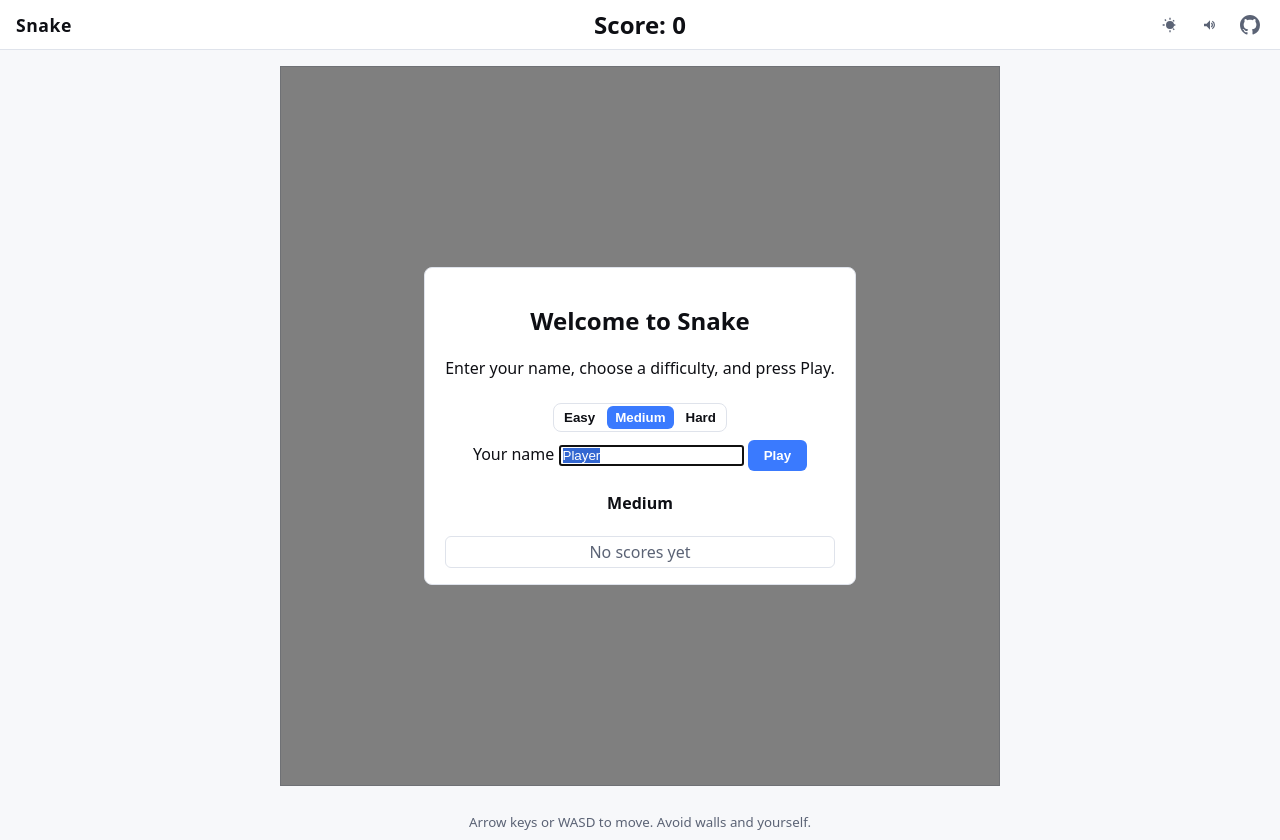
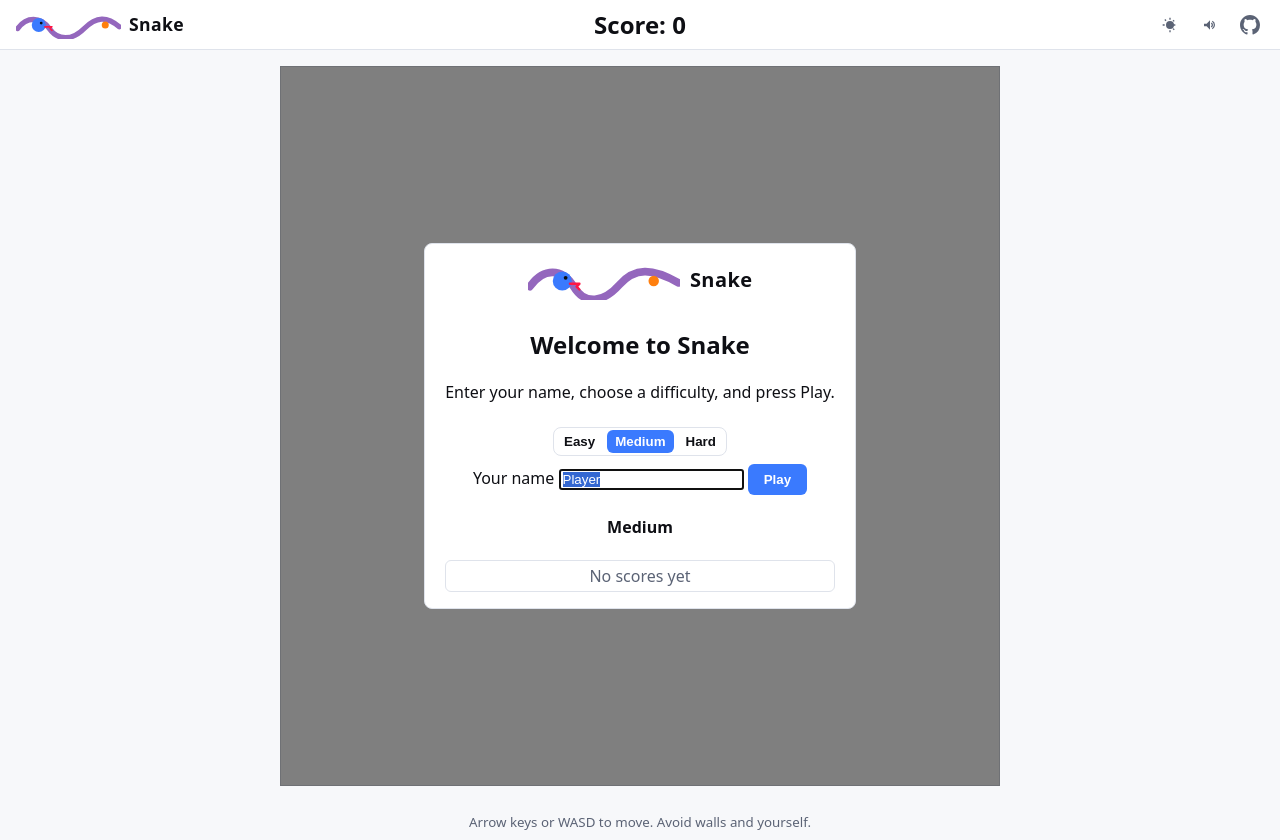
Before and after one commit to SergejT34/snale_game_junie, a website with bundled scripts: page index.html in a window 1280 px wide. Built offline with nearby package versions, Linux system fonts and the light colour scheme.

Commit message:
add branded inline SVG logo to header and Welcome overlay

```diff
--- a/index.html
+++ b/index.html
@@ -8,7 +8,18 @@
 </head>
 <body>
   <header class="topbar" role="banner">
-    <h1>Snake</h1>
+    <h1 class="logo" aria-label="Snake MVP"><svg class="logo-mark" viewBox="0 0 120 32" width="120" height="32" aria-hidden="true" focusable="false" role="img">
+        <!-- Purple body wave -->
+        <path d="M2 20 C 12 6, 28 6, 38 20 S 64 34, 78 20 S 104 6, 118 18" fill="none" stroke="var(--snake-body)" stroke-width="6" stroke-linecap="round" stroke-linejoin="round"/>
+        <!-- Blue head -->
+        <circle cx="26" cy="16" r="8" fill="var(--snake-head)"/>
+        <!-- Eye -->
+        <circle cx="28.8" cy="13.8" r="1.6" fill="#0b0c10"/>
+        <!-- Tongue -->
+        <path d="M33 18 l8 0 l-2 2 l2 2" fill="none" stroke="#ff1744" stroke-width="2" stroke-linecap="round" stroke-linejoin="round"/>
+        <!-- Food pellet (orange) -->
+        <circle cx="102" cy="16" r="4" fill="var(--food)"/>
+      </svg><span class="logo-word">Snake</span></h1>
     <div id="score" aria-live="polite" aria-atomic="true">Score: 0</div>
     <div class="topbar-right" style="display:flex; align-items:center; gap:0.75rem;">
       <button id="theme-toggle" class="icon-btn" aria-label="Toggle dark mode" aria-pressed="false" title="Toggle theme">
@@ -41,6 +52,16 @@
       <!-- Start/Welcome Overlay (also used for Game Over) -->
       <div id="start-overlay" class="overlay show" aria-hidden="false">
         <div class="overlay-content" role="dialog" aria-modal="true" aria-labelledby="gameover-title">
+          <div class="logo logo--xl" aria-hidden="true" style="margin-bottom: 0.5rem;">
+            <svg class="logo-mark" viewBox="0 0 160 42" width="160" height="42" role="img" aria-hidden="true" focusable="false">
+              <path d="M2 28 C 16 8, 36 8, 48 28 S 80 44, 96 26 S 130 8, 158 24" fill="none" stroke="var(--snake-body)" stroke-width="8" stroke-linecap="round" stroke-linejoin="round"/>
+              <circle cx="36" cy="22" r="10" fill="var(--snake-head)"/>
+              <circle cx="39.5" cy="18.7" r="2" fill="#0b0c10"/>
+              <path d="M44 25 l10 0 l-3 3 l3 3" fill="none" stroke="#ff1744" stroke-width="2.5" stroke-linecap="round" stroke-linejoin="round"/>
+              <circle cx="132" cy="22" r="5.5" fill="var(--food)"/>
+            </svg>
+            <span class="logo-word">Snake</span>
+          </div>
           <div id="gameover-group">
             <h2 id="gameover-title">Welcome to Snake</h2>
             <p class="prestart-hint">Enter your name, choose a difficulty, and press Play.</p>
--- a/styles.css
+++ b/styles.css
@@ -27,7 +27,7 @@ html[data-theme="dark"] {
     --panel-bg: #0f1118;
     --panel-border: #2a2f3a;
     --canvas-bg: #0b0c10;
-    --grid-line: #141720;
+    --grid-line: #5b6375;
     --snake-head: #3a7afe;
     --snake-body: #9467bd;
     --food: #ff7f0e;
@@ -68,6 +68,32 @@ body {
     font-size: 1.1rem;
     letter-spacing: 0.03em;
 }
+
+/* App logo */
+.logo {
+    display: inline-flex;
+    align-items: center;
+    gap: 8px;
+    line-height: 1;
+}
+.logo .logo-word {
+    font-weight: 900;
+    letter-spacing: 0.02em;
+}
+.logo .logo-mark { display: inline-block; height: 28px; width: auto; }
+
+/* Larger logo for welcome overlay */
+.logo--xl {
+    display: inline-flex;
+    align-items: center;
+    justify-content: center;
+    gap: 10px;
+}
+.logo--xl .logo-word {
+    font-size: 1.25rem;
+    font-weight: 900;
+}
+.logo--xl .logo-mark { height: 40px; width: auto; }
 
 #score { font-variant-numeric: tabular-nums; justify-self: center; font-weight: 800; font-size: 1.25rem; }
 
```
Also changed, not shown: memory_bank/projectbrief.md (+1 -0 lines), memory_bank/techContext.md (+1 -0 lines).
